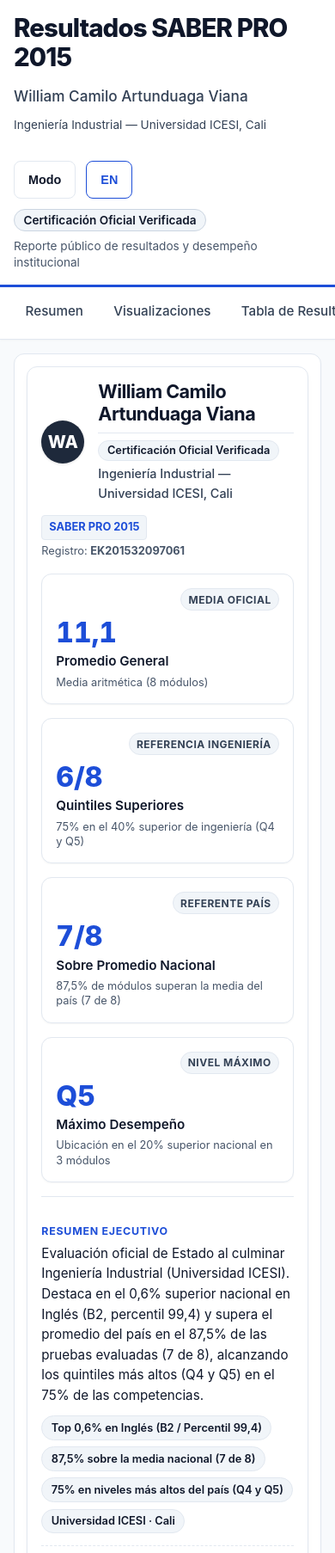
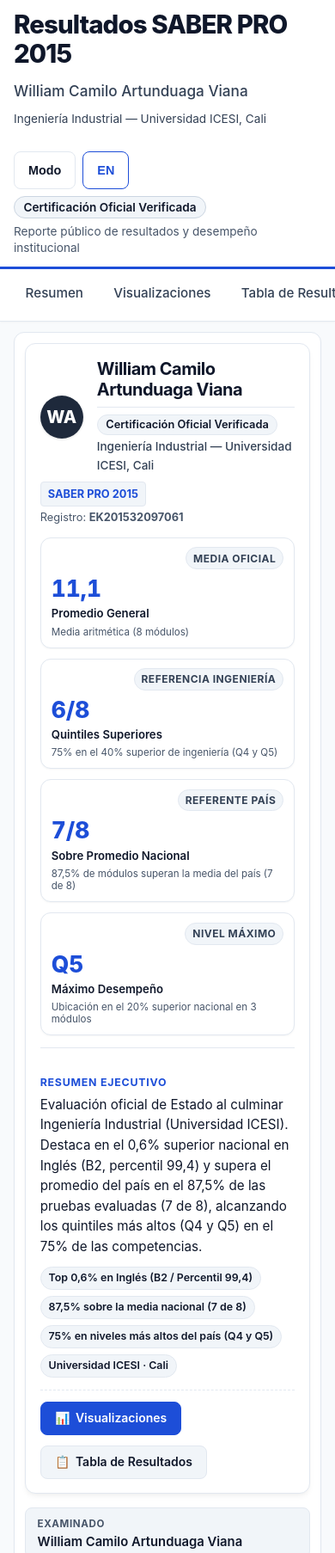
Before and after one commit to willkwolf/ICFES-saberPro2015, a plain HTML site: page index.html in a window 390 px wide. Shown: the top 1806 px of the page at 86% size. Drawn offline with Linux system fonts and the light colour scheme.

Commit message:
feat(ux): implement 4-scroll progressive architecture and lean mobile pacing

```diff
--- a/css/components.css
+++ b/css/components.css
@@ -772,12 +772,12 @@ table.data-table tbody tr.table-row-q1 {
 }
 
 
-/* Mobile Ergonomics & Anti-Truncation Rules */
+/* Mobile Ergonomics & Anti-Truncation Rules (4-Scroll Optimized) */
 @media (max-width: 640px) {
   .hero-header {
     flex-direction: column;
     align-items: stretch;
-    gap: 0.85rem;
+    gap: 0.5rem;
   }
 
   .hero-exam-badge {
@@ -785,24 +785,33 @@ table.data-table tbody tr.table-row-q1 {
   }
 
   .hero-candidate-name {
-    font-size: 1.35rem;
+    font-size: 1.25rem;
   }
 
   .hero-degree {
-    font-size: 0.9rem;
+    font-size: 0.85rem;
   }
 
   .hero-chip {
-    font-size: 0.8rem;
-    padding: 0.3rem 0.65rem;
+    font-size: 0.775rem;
+    padding: 0.25rem 0.55rem;
   }
 
   .stat-card {
-    padding: 1rem;
+    padding: 0.65rem 0.75rem;
   }
 
   .stat-number {
-    font-size: 2rem;
+    font-size: 1.65rem;
+  }
+
+  .stat-label {
+    font-size: 0.825rem;
+  }
+
+  .stat-sublabel {
+    font-size: 0.725rem;
+    line-height: 1.25;
   }
 
   figure.chart-figure {
--- a/css/layout.css
+++ b/css/layout.css
@@ -33,7 +33,7 @@ header.site-header {
   background-color: var(--bg-header);
   border-bottom: 3px solid var(--color-primary-600);
   box-shadow: var(--nav-shadow);
-  padding-block: clamp(1rem, 2vw, 1.5rem);
+  padding-block: clamp(0.75rem, 1.5vw, 1.25rem);
 }
 
 .header-top {
@@ -41,28 +41,28 @@ header.site-header {
   flex-wrap: wrap;
   justify-content: space-between;
   align-items: center;
-  gap: 1rem;
-  margin-bottom: 0.75rem;
+  gap: 0.75rem;
+  margin-bottom: 0.5rem;
 }
 
 .controls-bar {
   display: flex;
   align-items: center;
-  gap: 0.75rem;
+  gap: 0.5rem;
 }
 
 .header-main {
   display: flex;
   flex-direction: column;
-  gap: 0.35rem;
+  gap: 0.25rem;
 }
 
 .header-badges {
   display: flex;
   flex-wrap: wrap;
   align-items: center;
-  gap: 0.5rem 0.85rem;
-  margin-top: 0.5rem;
+  gap: 0.4rem 0.75rem;
+  margin-top: 0.35rem;
 }
 
 nav.main-nav {
@@ -113,10 +113,10 @@ nav.main-nav {
   color: var(--color-primary-600);
 }
 
-/* Main Content Landmark */
+/* Main Content Landmark (Lean 4-Scroll Architecture) */
 main#main-content {
   flex: 1 0 auto;
-  padding-block: clamp(1rem, 2vw, 1.75rem);
+  padding-block: clamp(0.75rem, 1.5vw, 1.25rem);
 }
 
 /* Section Blocks */
@@ -124,32 +124,38 @@ section.page-section {
   background-color: var(--bg-surface);
   border: 1px solid var(--border-subtle);
   border-radius: var(--radius-lg);
-  padding: clamp(0.85rem, 2vw, 1.35rem);
-  margin-bottom: 1.5rem;
+  padding: clamp(0.75rem, 1.5vw, 1.25rem);
+  margin-bottom: 1.25rem;
   box-shadow: var(--card-shadow);
 }
 
 /* Grids */
 .stats-grid {
   display: grid;
-  grid-template-columns: repeat(auto-fit, minmax(min(100%, 220px), 1fr));
-  gap: 1rem;
-  margin-top: 1rem;
-  margin-bottom: 1rem;
+  grid-template-columns: repeat(auto-fit, minmax(min(100%, 160px), 1fr));
+  gap: 0.75rem;
+  margin-top: 0.75rem;
+  margin-bottom: 0.75rem;
+}
+
+@media (min-width: 640px) {
+  .stats-grid {
+    grid-template-columns: repeat(4, 1fr);
+  }
 }
 
 .candidate-info-grid {
   display: grid;
   grid-template-columns: repeat(auto-fit, minmax(min(100%, 240px), 1fr));
-  gap: 0.65rem;
-  margin-top: 0.85rem;
+  gap: 0.5rem;
+  margin-top: 0.65rem;
 }
 
 .charts-grid {
   display: grid;
   grid-template-columns: 1fr;
-  gap: 1.5rem;
-  margin-block: 1.25rem;
+  gap: 1.25rem;
+  margin-block: 1rem;
 }
 
 @media (min-width: 992px) {
--- a/data/verification_report.json
+++ b/data/verification_report.json
@@ -1,5 +1,5 @@
 {
-  "timestamp": "2026-11-23T00:49:03.062370+00:00",
+  "timestamp": "2026-11-23T01:53:16.123259+00:00",
   "overall_verdict": "PASS",
   "rules": {
     "RULE-01-SOURCE-PARITY": {
```
Also changed, not shown: 2 other files.
